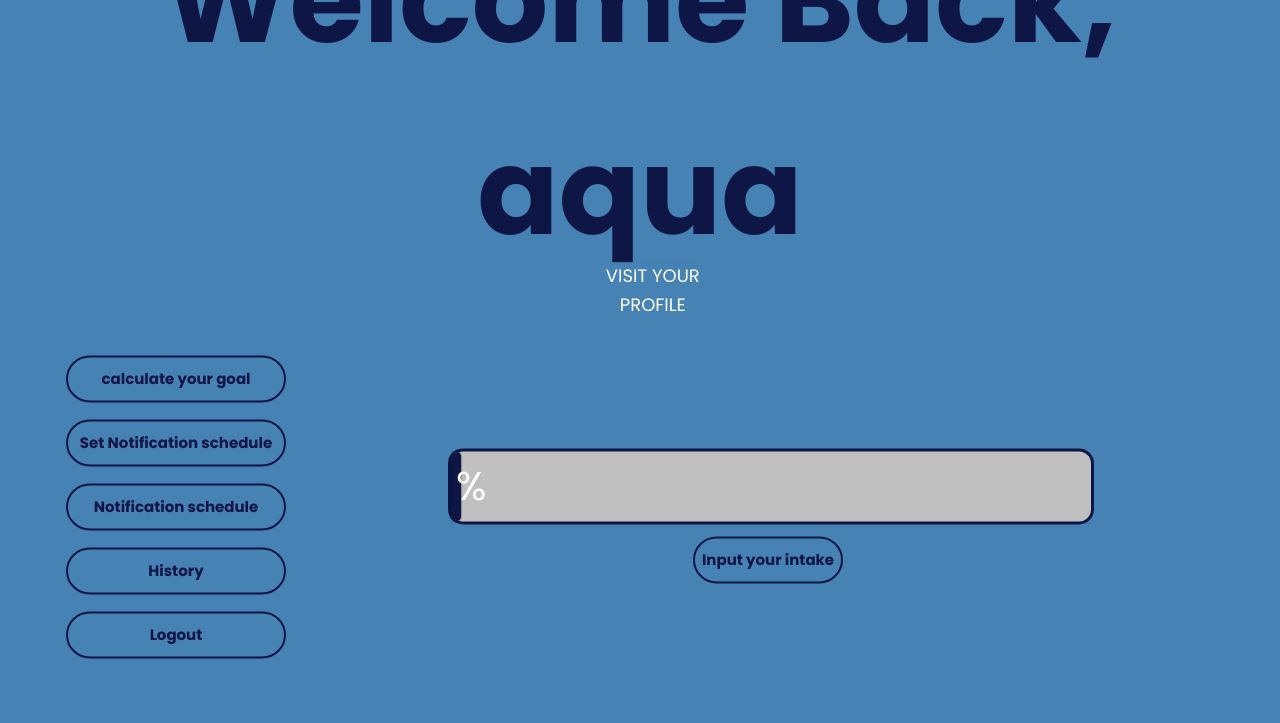
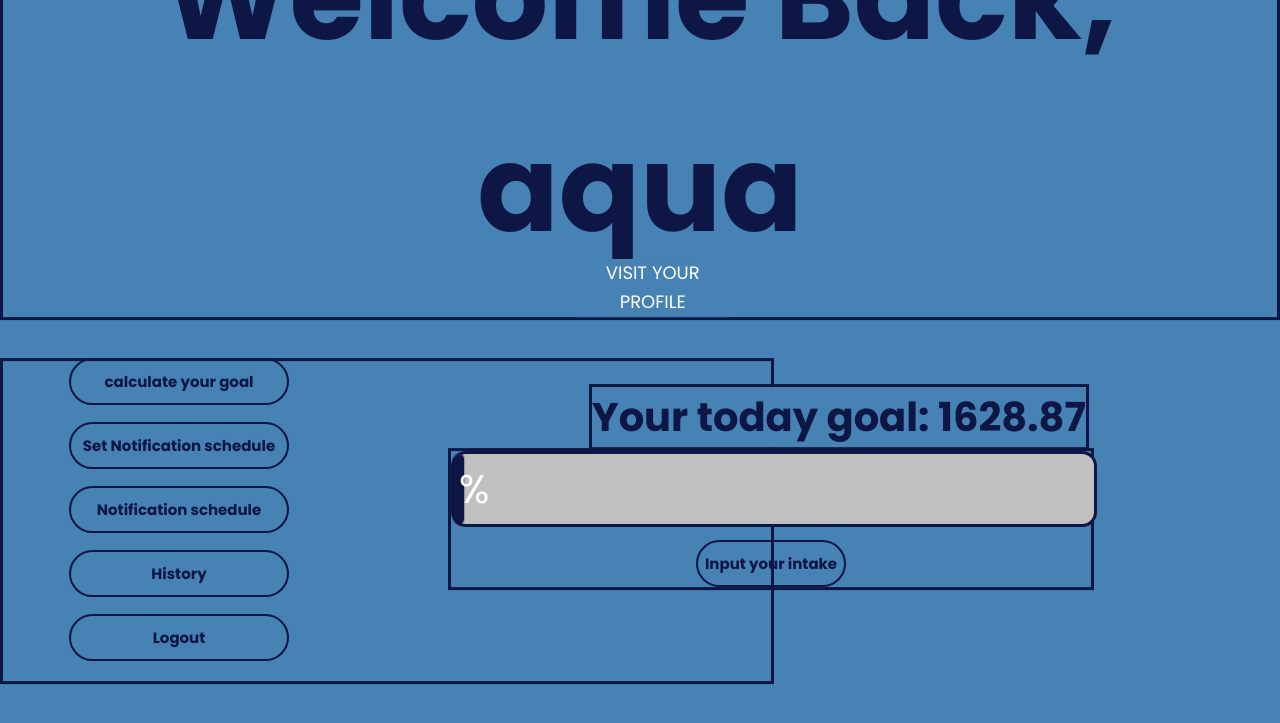
Before and after one commit to Aquaholic-ISP/Aquaholic, a Django app: page /aquaholic/ in a window 1280 px wide. Shown: the top 723 px of the page. Run offline with Django 4.2, Linux system fonts and the light colour scheme; a user stored in the database is signed in; data comes from the database, SQL or seed files in the repository; some libraries are stand-ins or nearby versions.

Commit message:
add goal

```diff
--- a/aquaholic/static/aquaholic/style.css
+++ b/aquaholic/static/aquaholic/style.css
@@ -317,3 +317,27 @@
     position: relative;
     top: 20px;
 }
+
+
+.head-auth {
+    border: #0E1646 solid;
+}
+
+.allbtn {
+    border: #0E1646 solid;
+}
+
+.wrap-contain {
+    border: #0E1646 solid;
+}
+
+.goal {
+    border: #0E1646 solid;
+    position: absolute;
+    margin-left: 46%;
+    margin-top: 5%;
+}
+
+.goal h2{
+    font-size: 40px;
+}
--- a/aquaholic/templates/aquaholic/home.html
+++ b/aquaholic/templates/aquaholic/home.html
@@ -65,6 +65,10 @@
 
         </div>
 
+        <div class="goal">
+            <h2>Your today goal: {{goal}}</h2>
+        </div>
+
         <div class="wrap-contain">
             <div class="container">
                 <div class="progress intake" style="width:{{ all_intake }}%">{{all_intake}}%</div>
--- a/aquaholic/views.py
+++ b/aquaholic/views.py
@@ -45,6 +45,8 @@ class HomePageView(generic.ListView):
                     elif amount > 100:
                         amount = 100
                         return render(request, self.template_name, {"all_intake": f"{amount}"})
+            if user_info.water_amount_per_day > 0:
+                return render(request, self.template_name, {"goal": f"{user_info.water_amount_per_day:.2f}"})
         return render(request, self.template_name)
 
 
```
